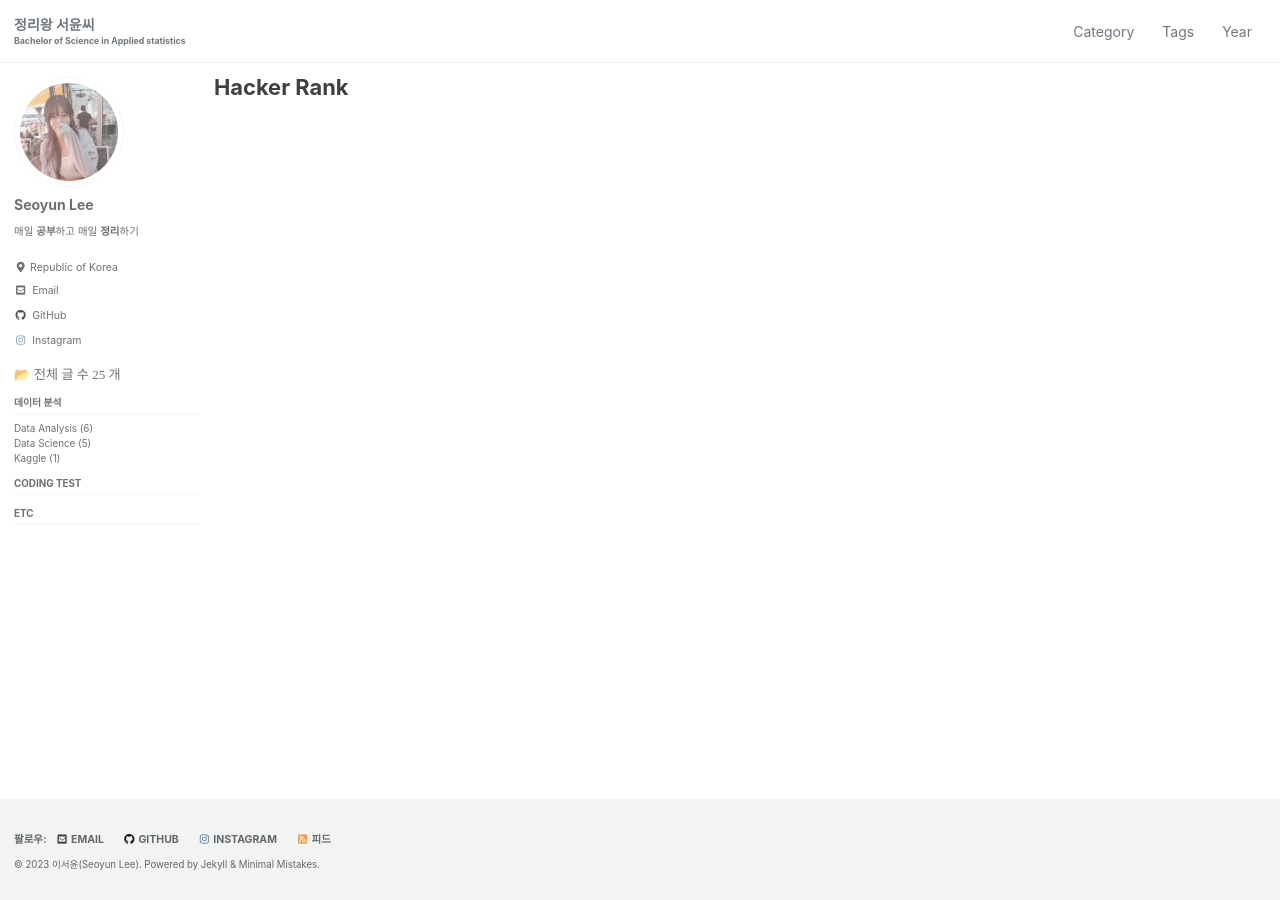
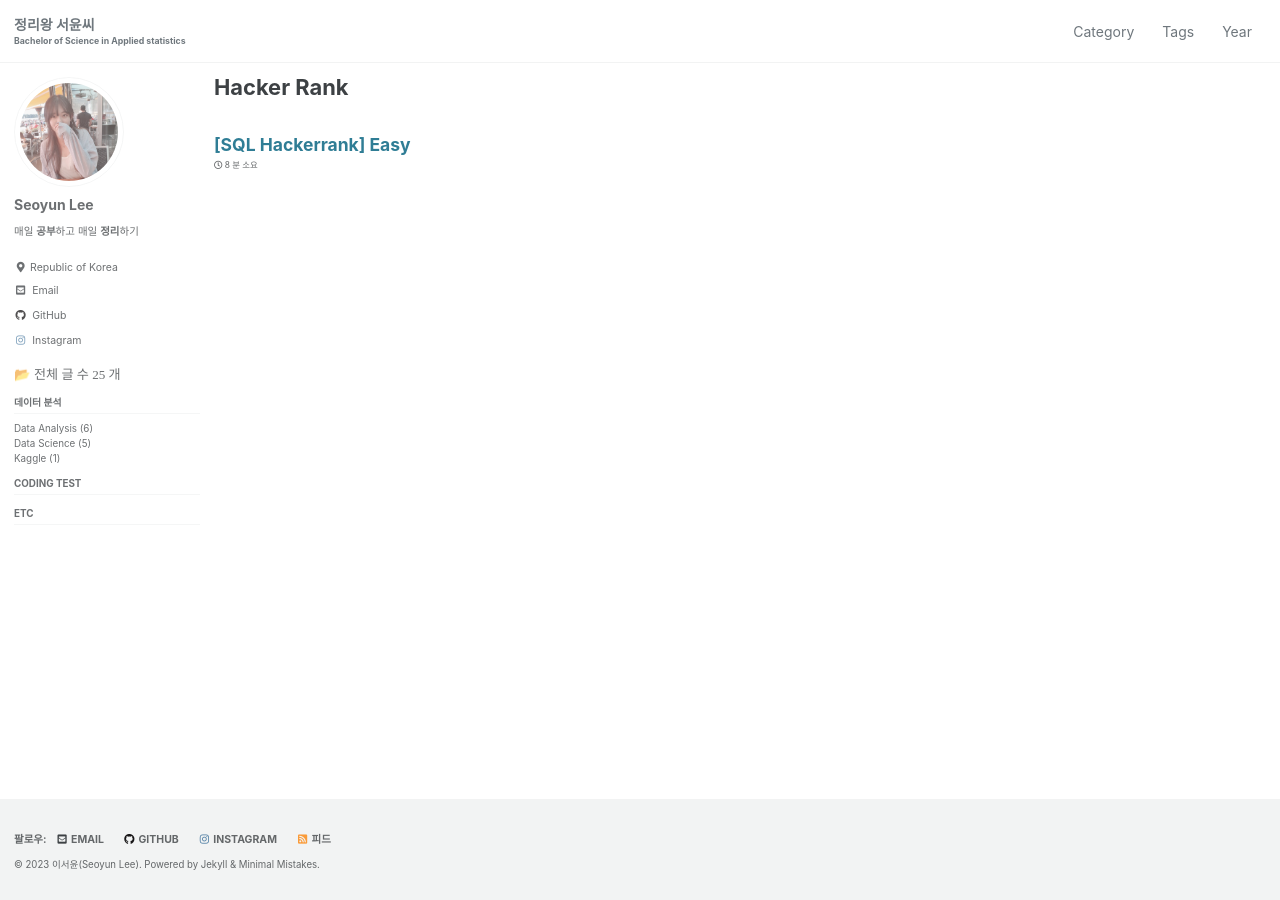
Before and after one commit to seoyun2/seoyun2.github.io, a Jekyll site: the page built from _pages/categories/category-hackerrank.md, in a window 1280 px wide. Built offline with Jekyll 4.4.1, drawn with Linux system fonts in a browser that asks for light colours; cached includes are drawn as plain includes.

Commit message:
Update 2023-04-17-sql-codingtest-1.md

```diff
--- a/_posts/2023-04-17-sql-codingtest-1.md
+++ b/_posts/2023-04-17-sql-codingtest-1.md
@@ -1,7 +1,7 @@
 ---
-title: "[SQL HakerRank] Easy"
+title: "[SQL Hackerrank] Easy"
 categories:
-  - hakerrank
+  - hackerrank
 tags:
   - sql
   - haker rank
```
